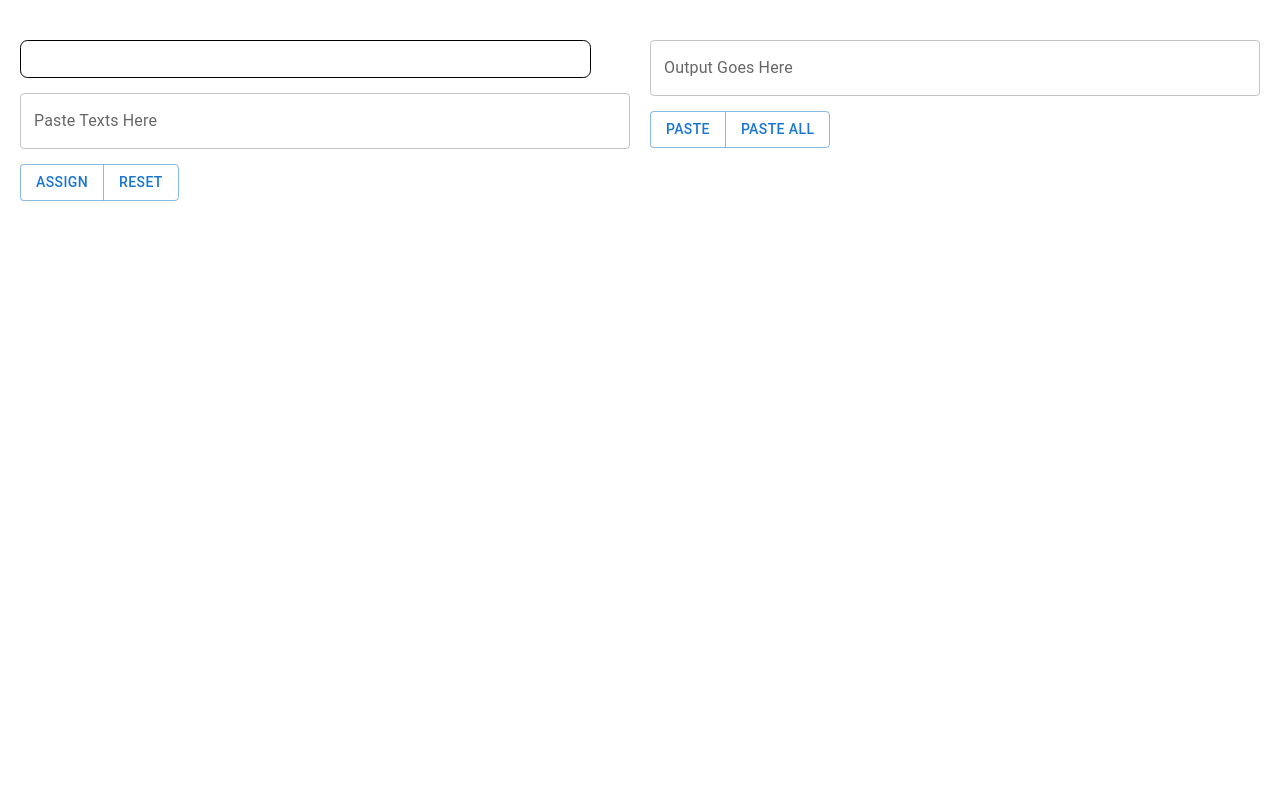
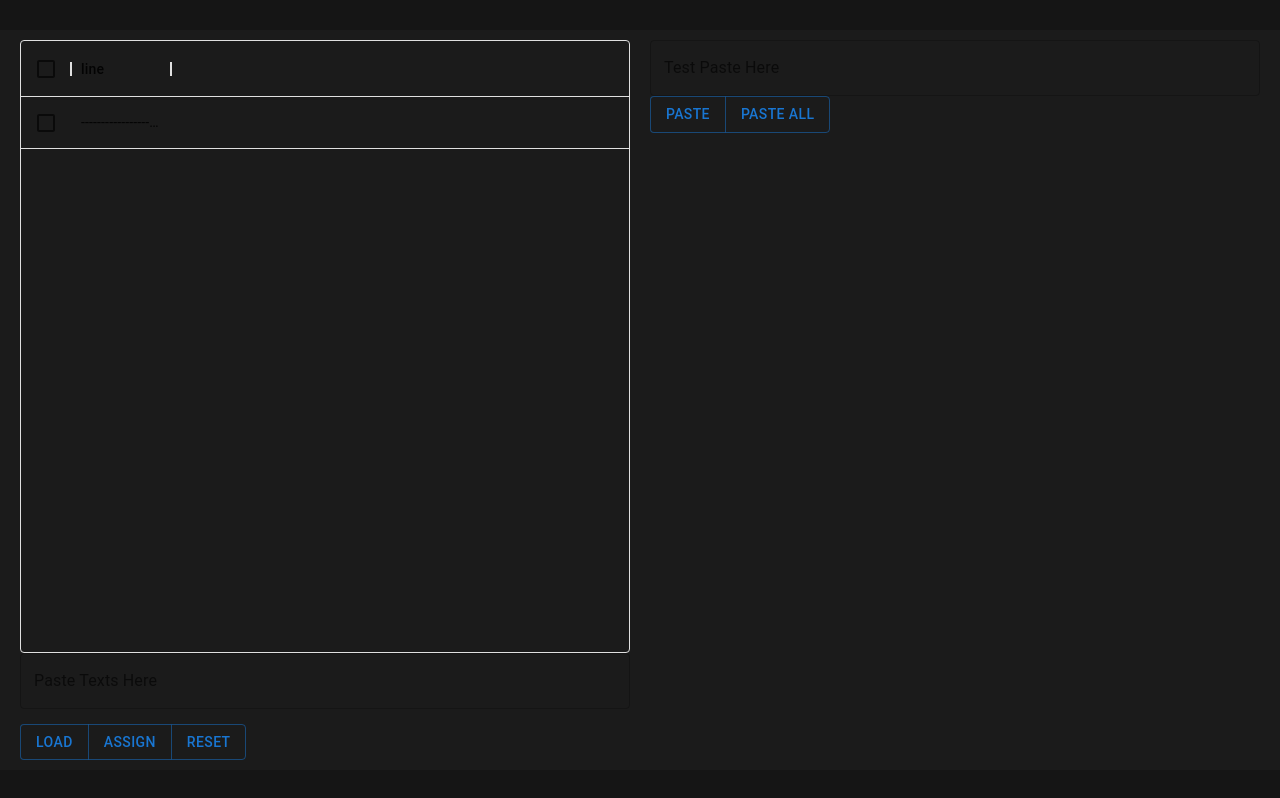
Before and after one commit to arcsine0/pasteio, a React (Create React App) app: page / in a window 1280 px wide. Built offline with nearby package versions, Linux system fonts and the light colour scheme.

Commit message:
table not working

```diff
--- /dev/null
+++ b/config-overrides.js
@@ -0,0 +1,24 @@
+/* config-overrides.js */
+const webpack = require('webpack');
+module.exports = function override(config, env) {
+    //do stuff with the webpack config...
+
+    config.resolve.fallback = {
+        url: require.resolve('url'),
+        assert: require.resolve('assert'),
+        crypto: require.resolve('crypto-browserify'),
+        http: require.resolve('stream-http'),
+        https: require.resolve('https-browserify'),
+        os: require.resolve('os-browserify/browser'),
+        buffer: require.resolve('buffer'),
+        stream: require.resolve('stream-browserify'),
+    };
+    config.plugins.push(
+        new webpack.ProvidePlugin({
+            process: 'process/browser',
+            Buffer: ['buffer', 'Buffer'],
+        }),
+    );
+
+    return config;
+}
--- a/src/App.css
+++ b/src/App.css
@@ -7,5 +7,7 @@
   height: 100vh;
   width: 100vw;
 
+  background-color: rgb(21, 21, 21);
+
   overflow-x: hidden;
 }
--- a/src/components/MainArea.js
+++ b/src/components/MainArea.js
@@ -4,6 +4,10 @@ import React, { useState } from "react";
 // materialUI
 import TextField from '@mui/material/TextField';
 import { Button, ButtonGroup } from "@mui/material";
+import { DataGrid } from '@mui/x-data-grid';
+
+// supercharge
+import Str from '@supercharge/strings';
 
 // css
 import './areas.css';
@@ -11,15 +15,59 @@ import './areas.css';
 export default function MainArea() {
     const [cvalue, setCValue] = useState("");
     const [pvalue, setPValue] = useState("");
+    const [rows, setRows] = useState(() => [
+        { id: -1, line: '--------------------------'}
+    ]);
+
+    const cols = [
+        { field: 'id', hide: 'true'},
+        { field: 'line', headerName: 'line' }
+    ];
 
     var pasteOrder = [];
+    var pasteCount = 0;
+    var pasteBox = document.querySelector('div');
+
+    pasteBox.addEventListener('paste', (event) => {
+        navigator.clipboard.writeText("");
+        if (pasteOrder.length > 0) {
+            if (pasteOrder[pasteCount] !== undefined) {
+                navigator.clipboard.writeText(pasteOrder[pasteCount]);
+                pasteCount++;
+            }
+        }
+    })
+
+    function tableSetup() {
+        var separated = Str(cvalue).lines()
+
+        setRows(separated.map((data, index) => [{
+            id: index,
+            line: data
+        }]));
+        console.table(separated);
+
+    }
 
     function assignHighlighted() {
         var selection = window.getSelection();
         var text = selection.toString()
+
         pasteOrder.push(text);
 
         console.log(text);
+    }
+
+    function resetArr() {
+        pasteOrder = [];
+        pasteCount = 0;
+        navigator.clipboard.writeText("");
+    }
+
+    function pasteOnce() {
+       navigator.clipboard.readText().then(cb => {
+           setPValue(cb);
+       })
     }
 
     function pasteAll() {
@@ -29,32 +77,43 @@ export default function MainArea() {
     return (
         <div className="main">
             <div className="copy area">
-                <div className="copyDisplay">
-                    <p className="textWrap">{cvalue}</p>
-                </div>
+                <DataGrid
+                    rows={rows}
+                    columns={cols}
+                    checkboxSelection
+                    hideFooter
+                />
                 <TextField
                     id="outlined-multiline-flexible"
                     label="Paste Texts Here"
                     multiline
                     value={cvalue}
-                    onChange={(event) => setCValue(event.target.value)}
+                    onChange={(e) => setCValue(e.target.value)}
+                    sx={{input:{
+                        borderColor: '#1976d2',
+                        color: '#1976d2'
+                    }}}
                 />
-                <ButtonGroup className="buttons" variant="outlined" aria-label="outlined button group">
-                    <Button onClick={() => assignHighlighted()}>Assign</Button>
-                    <Button>Reset</Button>
-                </ButtonGroup>
+                <div className="options">
+                    <ButtonGroup className="button" variant="outlined" aria-label="outlined button group">
+                        <Button onClick={() => tableSetup()}>Load</Button>
+                        <Button onClick={() => assignHighlighted()}>Assign</Button>
+                        <Button onClick={() => resetArr()}>Reset</Button>
+                    </ButtonGroup>
+                </div>
             </div>
             <div className="paste area">
                 <TextField
                     id="outlined-multiline-flexible"
-                    label="Output Goes Here"
+                    className="pasteBox"
+                    label="Test Paste Here"
                     multiline
                     fullWidth
                     value={pvalue}
                     onChange={(event) => setPValue(event.target.value)}
                 />
                 <ButtonGroup className="buttons" variant="outlined" aria-label="outlined button group">
-                    <Button>Paste</Button>
+                    <Button onClick={() => pasteOnce()}>Paste</Button>
                     <Button onClick={() => pasteAll()}>Paste All</Button>
                 </ButtonGroup>
             </div>
--- a/src/components/areas.css
+++ b/src/components/areas.css
@@ -7,10 +7,16 @@
     justify-content: center;
     align-items: center;
 
+    background-color: rgb(27, 27, 27);
+
     padding: 10px;
 }
-.buttons {
+.button {
     margin-top: 15px;
+}
+.options {
+    display: flex;
+    flex-direction: row;
 }
 .area {
     height: 100%;
@@ -26,8 +32,14 @@
     width: 90%;
     padding: 10px;
     margin-bottom: 15px;
-    border: 1px solid black;
+
+    border: 2px solid #1976d2;
     border-radius: 7.5px;
+
+    color: white;
+}
+.span {
+    background-color: #2fff86b2;
 }
 .textWrap {
     white-space: pre-line;
```
Also changed, not shown: package.json (+18 -3 lines), 2 other files (tests, documents, lock files or other folders).
